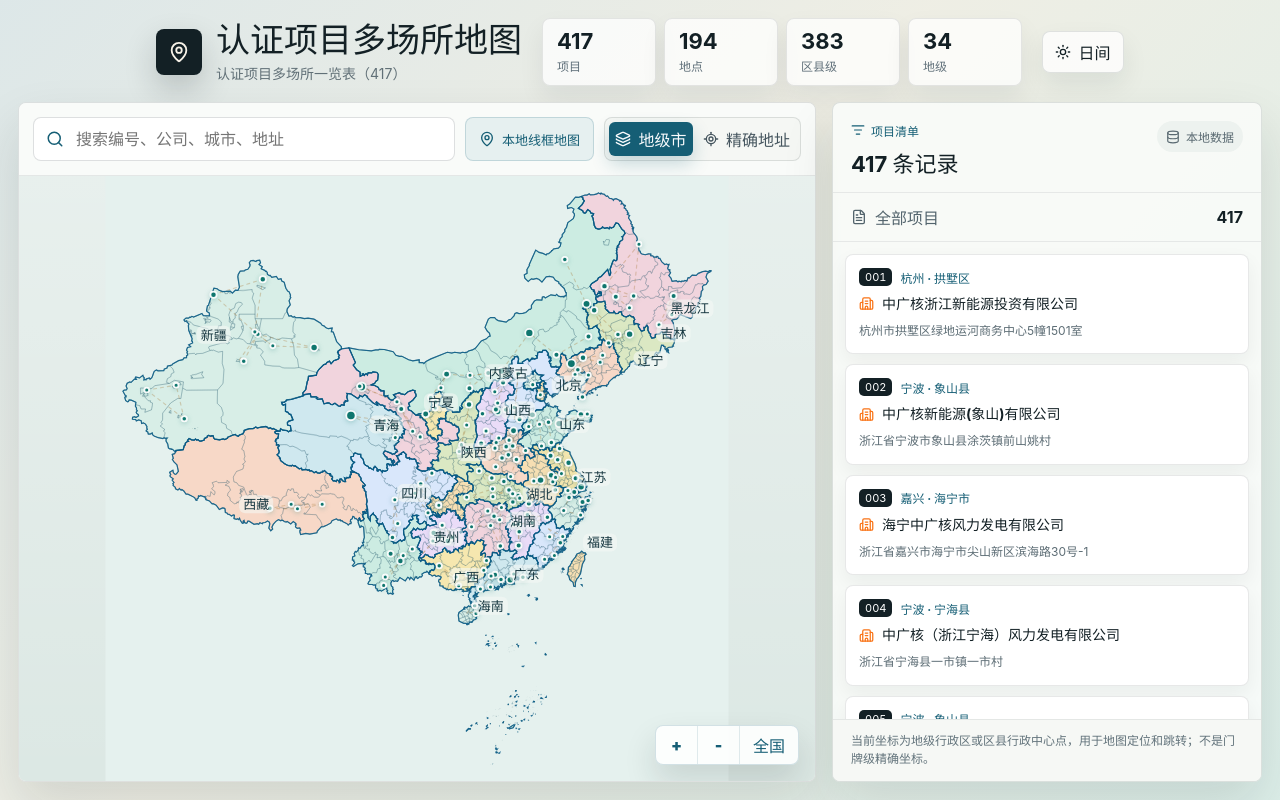
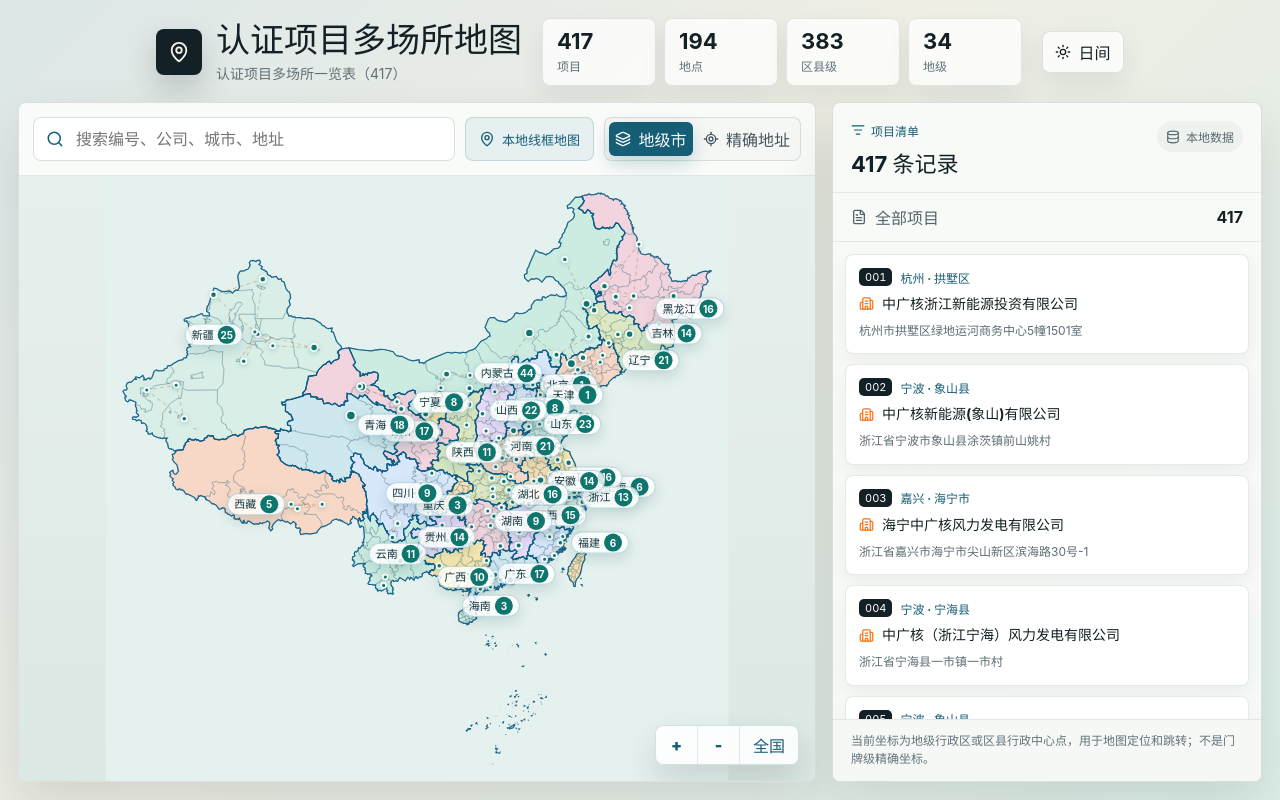
Before and after one commit to eggmeeen/authentication, a React (Vite) app: page / in a window 1280 px wide. Built offline with nearby package versions, Linux system fonts and the light colour scheme.

Commit message:
Add province counts and selected project highlights

```diff
--- a/src/App.tsx
+++ b/src/App.tsx
@@ -84,6 +84,7 @@ function buildCityPoints(projects: ProjectRecord[], mapData: ChinaMapDataset): M
       type: "city",
       label: project.displayCityLabel || project.displayCity,
       sublabel: `${project.province} · ${project.displayCity}`,
+      provinceName: normalizeProvinceName(project.province),
       count: 1,
       lng: point.x,
       lat: point.y,
@@ -181,6 +182,13 @@ interface RoadSegment {
   y1: number;
   x2: number;
   y2: number;
+}
+
+interface ProjectHighlightPoint {
+  id: number;
+  x: number;
+  y: number;
+  selected: boolean;
 }
 
 function distance(a: { x: number; y: number }, b: { x: number; y: number }): number {
@@ -291,10 +299,25 @@ function ChinaMapCanvas({
     return names;
   }, [projects]);
 
+  const currentScale = fullViewBox.width / viewBox.width;
   const labelScale = fullViewBox.width / labelViewBox.width;
+  const showProvinceCounts = currentScale <= 1.18;
   const pxPerMapUnit = viewportSize.width / viewBox.width;
   const provinceFill = theme === "night" ? NIGHT_PROVINCE_COLORS : PROVINCE_COLORS;
   const activeProvince = selectedProvince ?? (selectedProject ? normalizeProvinceName(selectedProject.province) : null);
+
+  const provinceCountLabels = useMemo(() => {
+    if (!showProvinceCounts) return [];
+    return mapData.provinces
+      .map((province) => ({
+        code: province.code,
+        name: province.name,
+        count: provinceNames.get(province.name) ?? 0,
+        x: province.label.x,
+        y: province.label.y,
+      }))
+      .filter((province) => province.count > 0);
+  }, [mapData.provinces, provinceNames, showProvinceCounts]);
 
   const mapToScreen = useCallback(
     (x: number, y: number): ScreenPoint => ({
@@ -461,6 +484,30 @@ function ChinaMapCanvas({
     return Array.from(segments.values());
   }, [mapData.cities, projectCityNames]);
 
+  const provinceProjectHighlights = useMemo<ProjectHighlightPoint[]>(() => {
+    if (!activeProvince) return [];
+    const seen = new Map<string, number>();
+    return projects
+      .filter((project) => normalizeProvinceName(project.province) === activeProvince)
+      .map((project) => {
+        const coord = coordFor(project, coordinateMode);
+        if (!coord) return null;
+        const projected = projectCoord(coord, mapData);
+        const coordKey = `${projected.x.toFixed(2)}|${projected.y.toFixed(2)}`;
+        const index = seen.get(coordKey) ?? 0;
+        seen.set(coordKey, index + 1);
+        const angle = ((project.id * 137.508 + index * 29) % 360) * (Math.PI / 180);
+        const offsetRadius = Math.min(9, index * (coordinateMode === "address" ? 2.2 : 1.55));
+        return {
+          id: project.id,
+          x: projected.x + Math.cos(angle) * offsetRadius,
+          y: projected.y + Math.sin(angle) * offsetRadius,
+          selected: selectedProject?.id === project.id,
+        };
+      })
+      .filter((point): point is ProjectHighlightPoint => Boolean(point));
+  }, [activeProvince, coordinateMode, mapData, projects, selectedProject]);
+
   const nearbyProjects = useMemo(() => {
     if (!selectedPoint || !selectedProject) return [];
     return projects
@@ -525,6 +572,7 @@ function ChinaMapCanvas({
   const overlayLabels = useMemo<MapLabel[]>(() => {
     const candidates: MapLabel[] = [];
     for (const province of mapData.provinces) {
+      if (showProvinceCounts) continue;
       if (!provinceNames.has(province.name)) continue;
       if (labelScale < 1.85 || province.name === activeProvince) {
         candidates.push({
@@ -626,6 +674,7 @@ function ChinaMapCanvas({
     selectedPoint,
     selectedProject,
     selectedProvince,
+    showProvinceCounts,
     viewportSize,
     visibleProjectsInView,
   ]);
@@ -724,6 +773,16 @@ function ChinaMapCanvas({
             <stop offset="50%" stopColor="#facc15" />
             <stop offset="100%" stopColor="#22d3ee" />
           </linearGradient>
+          <radialGradient id="provinceProjectGlow" cx="50%" cy="50%" r="50%">
+            <stop offset="0%" stopColor="#67e8f9" stopOpacity="0.98" />
+            <stop offset="44%" stopColor="#22d3ee" stopOpacity="0.72" />
+            <stop offset="100%" stopColor="#0e7490" stopOpacity="0" />
+          </radialGradient>
+          <radialGradient id="selectedProjectGlow" cx="50%" cy="50%" r="50%">
+            <stop offset="0%" stopColor="#fff7ed" stopOpacity="1" />
+            <stop offset="38%" stopColor="#f97316" stopOpacity="0.94" />
+            <stop offset="100%" stopColor="#facc15" stopOpacity="0" />
+          </radialGradient>
           <filter id="selectedGlow" x="-70%" y="-70%" width="240%" height="240%">
             <feGaussianBlur stdDeviation="4" result="blur" />
             <feMerge>
@@ -785,6 +844,20 @@ function ChinaMapCanvas({
             />
           ))}
         </g>
+        {provinceProjectHighlights.length > 0 && (
+          <g className="province-project-highlights" aria-hidden="true">
+            {provinceProjectHighlights.map((point) => {
+              const ringRadius = (point.selected ? 12 : 8) / pxPerMapUnit;
+              const coreRadius = (point.selected ? 4.2 : 2.8) / pxPerMapUnit;
+              return (
+                <g key={`province-project-${point.id}`} className={point.selected ? "is-selected" : ""}>
+                  <circle className="province-project-ring" cx={point.x} cy={point.y} r={ringRadius} />
+                  <circle className="province-project-core" cx={point.x} cy={point.y} r={coreRadius} />
+                </g>
+              );
+            })}
+          </g>
+        )}
         <g className="project-points">
           {cityPoints.map((point) => {
             const active = selectedProject ? point.projectIds.includes(selectedProject.id) : false;
@@ -809,6 +882,27 @@ function ChinaMapCanvas({
           })}
         </g>
       </svg>
+
+      {provinceCountLabels.length > 0 && (
+        <div className="province-count-layer" aria-hidden="true">
+          {provinceCountLabels.map((province) => {
+            const screen = mapToScreen(province.x, province.y);
+            return (
+              <button
+                key={`province-count-${province.code}`}
+                className={`province-count-marker ${province.name === activeProvince ? "is-active" : ""}`}
+                type="button"
+                style={{ transform: `translate(${screen.x}px, ${screen.y}px) translate(-50%, -50%)` }}
+                onClick={() => focusProvince(province.name)}
+                tabIndex={-1}
+              >
+                <span>{province.name}</span>
+                <strong>{province.count}</strong>
+              </button>
+            );
+          })}
+        </div>
+      )}
 
       <div className="map-label-layer" aria-hidden="true">
         {overlayLabels.map((label) => {
--- a/src/styles.css
+++ b/src/styles.css
@@ -546,6 +546,137 @@ p {
   stroke: #fff7ed;
 }
 
+.province-project-highlights {
+  pointer-events: none;
+}
+
+.province-project-ring {
+  fill: url("#provinceProjectGlow");
+  opacity: 0.76;
+  transform-box: fill-box;
+  transform-origin: center;
+  animation: province-project-pulse 2.15s ease-in-out infinite;
+}
+
+.province-project-core {
+  fill: #0891b2;
+  stroke: rgba(255, 255, 255, 0.95);
+  stroke-width: 1.4;
+  vector-effect: non-scaling-stroke;
+  filter: drop-shadow(0 0 5px rgba(6, 182, 212, 0.7));
+  animation: province-project-core 1.8s ease-in-out infinite;
+}
+
+.province-project-highlights .is-selected .province-project-ring {
+  fill: url("#selectedProjectGlow");
+  opacity: 0.96;
+  animation-duration: 1.35s;
+}
+
+.province-project-highlights .is-selected .province-project-core {
+  fill: #f97316;
+  stroke: #fff7ed;
+  stroke-width: 2.2;
+  filter: drop-shadow(0 0 10px rgba(249, 115, 22, 0.92));
+}
+
+.theme-night .province-project-core {
+  fill: #67e8f9;
+  stroke: #07111d;
+  filter: drop-shadow(0 0 7px rgba(103, 232, 249, 0.78));
+}
+
+.theme-night .province-project-highlights .is-selected .province-project-core {
+  fill: #fbbf24;
+  stroke: #fff7ed;
+}
+
+@keyframes province-project-pulse {
+  0%,
+  100% {
+    opacity: 0.38;
+    transform: scale(0.82);
+  }
+
+  50% {
+    opacity: 0.96;
+    transform: scale(1.18);
+  }
+}
+
+@keyframes province-project-core {
+  50% {
+    opacity: 0.62;
+  }
+}
+
+.province-count-layer {
+  position: absolute;
+  inset: 0;
+  z-index: 11;
+  pointer-events: none;
+}
+
+.province-count-marker {
+  position: absolute;
+  left: 0;
+  top: 0;
+  display: inline-flex;
+  align-items: center;
+  gap: 4px;
+  height: 22px;
+  max-width: 78px;
+  border: 1px solid rgba(14, 116, 144, 0.26);
+  border-radius: 999px;
+  padding: 2px 6px;
+  color: #12343c;
+  background: rgba(255, 255, 255, 0.82);
+  box-shadow: 0 5px 14px rgba(15, 81, 89, 0.16);
+  font-size: 11px;
+  font-weight: 900;
+  line-height: 1;
+  pointer-events: auto;
+  white-space: nowrap;
+}
+
+.province-count-marker span {
+  overflow: hidden;
+  text-overflow: ellipsis;
+}
+
+.province-count-marker strong {
+  display: inline-grid;
+  min-width: 18px;
+  height: 18px;
+  place-items: center;
+  border-radius: 999px;
+  color: #ffffff;
+  background: #0f766e;
+  font-size: 10px;
+}
+
+.province-count-marker.is-active {
+  border-color: rgba(249, 115, 22, 0.58);
+  background: rgba(255, 247, 237, 0.94);
+  box-shadow: 0 0 0 4px rgba(249, 115, 22, 0.12), 0 8px 18px rgba(120, 53, 15, 0.2);
+}
+
+.province-count-marker.is-active strong {
+  background: #f97316;
+}
+
+.theme-night .province-count-marker {
+  border-color: rgba(103, 232, 249, 0.34);
+  color: #e6faff;
+  background: rgba(7, 17, 29, 0.82);
+  box-shadow: 0 6px 16px rgba(0, 0, 0, 0.34);
+}
+
+.theme-night .province-count-marker strong {
+  color: #07111d;
+  background: #67e8f9;
+}
+
 .map-label-layer {
   position: absolute;
   inset: 0;
--- a/src/types.ts
+++ b/src/types.ts
@@ -63,6 +63,7 @@ export interface MapPoint {
   type: "city" | "project";
   label: string;
   sublabel: string;
+  provinceName?: string;
   count: number;
   lng: number;
   lat: number;
```
